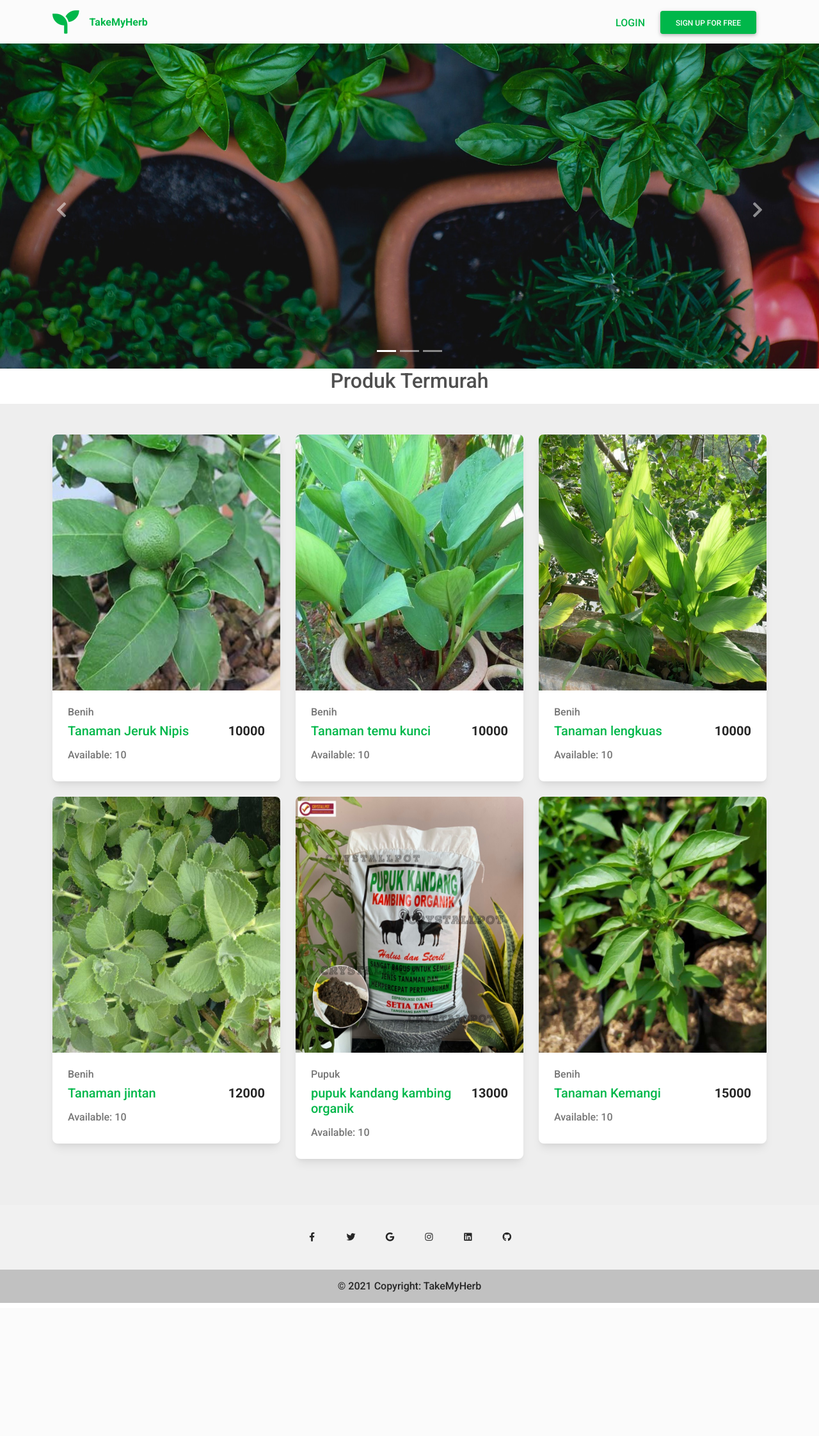
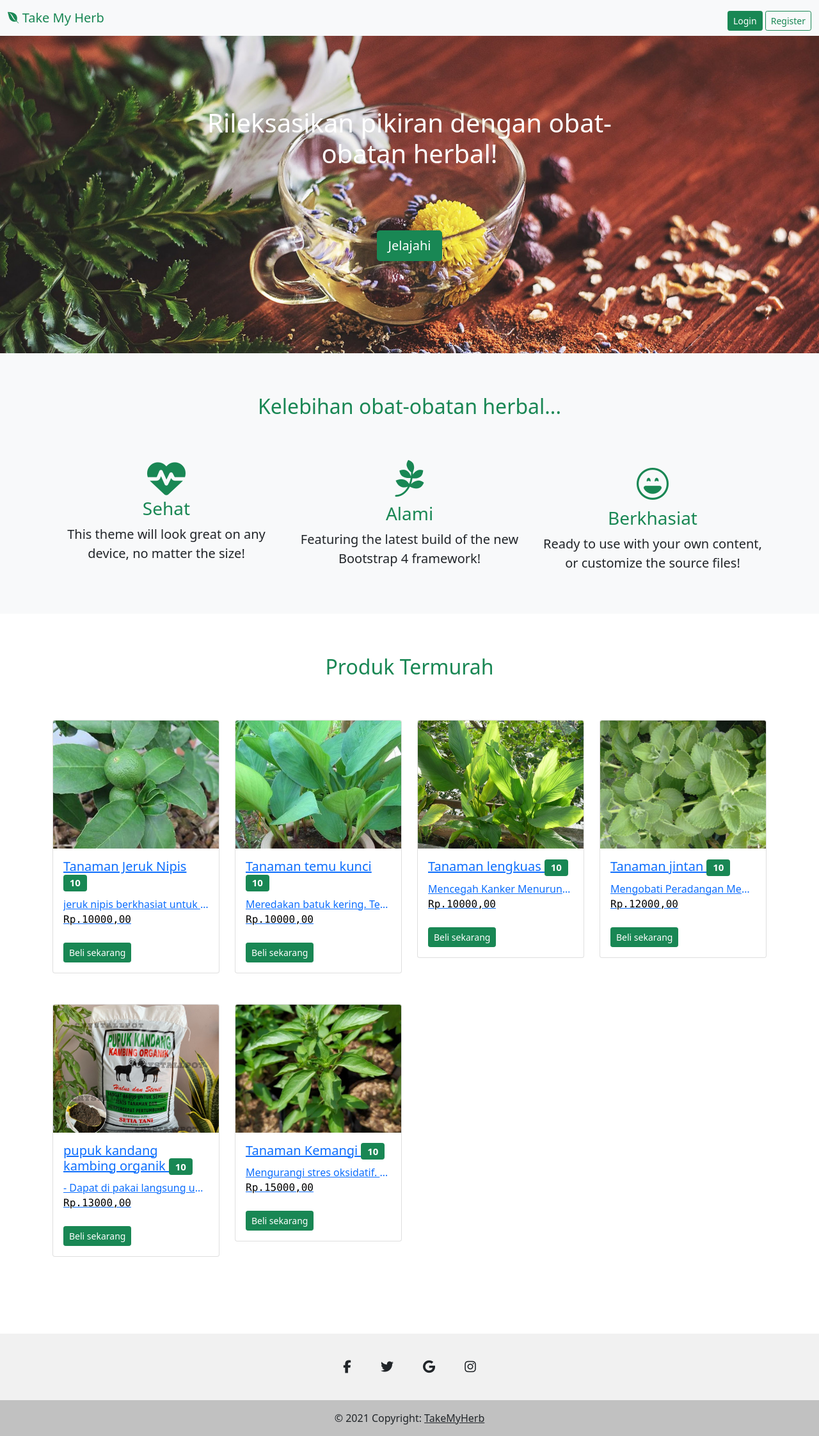
Before and after one commit to anangbagus/takemyherb, a PHP site: page /takemyherb/landingpage.php in a window 1280 px wide. Shown: the whole page at 64% size. Before the commit the page ends 2036 px from the top, so only its background shows below. Run offline with PHP 8.4, Linux system fonts and the light colour scheme; data comes from the database, SQL or seed files in the repository; some libraries are stand-ins or nearby versions.

Commit message:
add landing page bootstrap

```diff
--- a/landingpage.php
+++ b/landingpage.php
@@ -9,189 +9,164 @@
     <meta charset="UTF-8">
     <meta http-equiv="X-UA-Compatible" content="IE=edge">
     <meta name="viewport" content="width=device-width, initial-scale=1.0">
-
-    <!-- Font Awesome -->
-    <link
-    href="https://cdnjs.cloudflare.com/ajax/libs/font-awesome/5.15.1/css/all.min.css"
-    rel="stylesheet"
-    />
-    <!-- Google Fonts -->
-    <link
-    href="https://fonts.googleapis.com/css?family=Roboto:300,400,500,700&display=swap"
-    rel="stylesheet"
-    />
-    <!-- MDB -->
-    <link
-    href="https://cdnjs.cloudflare.com/ajax/libs/mdb-ui-kit/3.10.1/mdb.min.css"
-    rel="stylesheet"
-    />
-
+    <link rel="stylesheet" href="https://cdn.jsdelivr.net/npm/bootstrap-icons@1.7.2/font/bootstrap-icons.css">
+    <link href="https://cdn.jsdelivr.net/npm/bootstrap@5.1.3/dist/css/bootstrap.min.css" rel="stylesheet" integrity="sha384-1BmE4kWBq78iYhFldvKuhfTAU6auU8tT94WrHftjDbrCEXSU1oBoqyl2QvZ6jIW3" crossorigin="anonymous">
     <link rel="stylesheet" href="css/style.css">
-
     <title>Document</title>
+    <script src="https://use.fontawesome.com/babe3a1cb6.js"></script>
 </head>
 <body>
+    <!-- navabar -->
+    <nav class="navbar navbar-light bg-light">
+    <div class="container-fluid">
+        <a class="navbar-brand text-success" href="#">
+            <i class="fa fa-envira text-success"></i> Take My Herb
+        </a>
+        <div class="text-end">
+            <button class="btn btn-success btn-sm mt-2" > Login </button>
+            <button class="btn btn-outline-success btn-sm mt-2" > Register </button>
+        </div>
+    </div>
 
+    </nav>
 
-    <!-- MDB Navbar -->
-    <!-- Navbar -->
-    <nav class="navbar navbar-expand-lg navbar-light bg-light">
-    <!-- Container wrapper -->
+    <!-- cta section -->
+    <header class="text-center text-white masthead p-5" style="background:url('img/slide/2.jpg')no-repeat center center;background-size:cover;">
+        <div class="overlay"></div>
         <div class="container">
-        <!-- Navbar brand -->
-        <a class="navbar-brand me-2" href="">
-        <i class="fas fa-seedling text-success tw-bold " style="font-size:2.6rem;"></i>
-        </a>
-
-        <!-- Toggle button -->
-        <button
-        class="navbar-toggler"
-        type="button"
-        data-mdb-toggle="collapse"
-        data-mdb-target="#navbarButtonsExample"
-        aria-controls="navbarButtonsExample"
-        aria-expanded="false"
-        aria-label="Toggle navigation"
-        >
-        <i class="fas fa-bars"></i>
-        </button>
-
-        <!-- Collapsible wrapper -->
-        <div class="collapse navbar-collapse" id="navbarButtonsExample">
-        <!-- Left links -->
-        <ul class="navbar-nav me-auto mb-2 mb-lg-0">
-            <li class="nav-item">
-            <a class="nav-link  text-success fw-bold" href="#">TakeMyHerb</a>
-            </li>
-        </ul>
-        <!-- Left links -->
-
-        <div class="d-flex align-items-center">
-            <button type="button" class="btn btn-link px-3 me-2 text-success">
-            <a class="fs-6 text-success" href="index.php">Login</a>
-            </button>
-            <a class="fs-6" href="register.php">
-            <button type="button text-white" class="btn btn-success me-3">
-            Sign up for free
-            </button>
+            <div class="row">
+                <div class="p-2"></div>
+                <div class="col-xl-9 p-5 mx-auto position-relative">
+                    <h1 class="mb-5"> Rileksasikan pikiran dengan obat-obatan herbal!</h1>
+                </div>
+                <div class="col-md-10 col-lg-8 col-xl-7 mx-auto position-relative">
+                    <form>
+                        <div class="row">
+                            <div class="col-12 col-md-3" style="margin: auto;">
+                                <a href="index.php">
+                                    <button class="btn btn-success btn-lg " style="margin: auto;" type="submit">Jelajahi</button>
                                 </a>
                             </div>
                         </div>
-        <!-- Collapsible wrapper -->
-    </div>
-    <!-- Container wrapper -->
-    </nav>
-    <!-- Navbar -->
-
-    <!-- MDB Carousel -->
-    <div id="carouselExampleIndicators" class="carousel slide" data-mdb-ride="carousel">
-        <div class="carousel-indicators">
-            <button
-            type="button"
-            data-mdb-target="#carouselExampleIndicators"
-            data-mdb-slide-to="0"
-            class="active"
-            aria-current="true"
-            aria-label="Slide 1"
-            ></button>
-            <button
-            type="button"
-            data-mdb-target="#carouselExampleIndicators"
-            data-mdb-slide-to="1"
-            aria-label="Slide 2"
-            ></button>
-            <button
-            type="button"
-            data-mdb-target="#carouselExampleIndicators"
-            data-mdb-slide-to="2"
-            aria-label="Slide 3"
-            ></button>
-        </div>
-        <div class="carousel-inner">
-            <div class="carousel-item active">
-            <img
-                src="img/slide/3.jpg"
-                class="d-block w-100"
-                alt="..."
-            />
-            </div>
-            <div class="carousel-item">
-            <img
-                src="img/slide/2.jpg"
-                class="d-block w-100"
-                alt="..."
-            />
-            </div>
-            <div class="carousel-item">
-            <img
-                src="img/slide/1.jpg"
-                class="d-block w-100"
-                alt="..."
-            />
+                        <div class="p-5"></div>
+                    </form>
                 </div>
             </div>
-        <button
-            class="carousel-control-prev"
-            type="button"
-            data-mdb-target="#carouselExampleIndicators"
-            data-mdb-slide="prev"
-        >
-            <span class="carousel-control-prev-icon" aria-hidden="true"></span>
-            <span class="visually-hidden">Previous</span>
-        </button>
-        <button
-            class="carousel-control-next"
-            type="button"
-            data-mdb-target="#carouselExampleIndicators"
-            data-mdb-slide="next"
-        >
-            <span class="carousel-control-next-icon" aria-hidden="true"></span>
-            <span class="visually-hidden">Next</span>
-        </button>
         </div>
-
-
-        <!-- MDBoostrap Product Low Price -->
-        <h2 class="mb-3 text-center">Produk Termurah<h2/>
-        <section style="background-color: #eee;">
-            <div class="container py-5">
+    </header>
+    <!-- advantage section -->
+    <section class="text-center bg-light features-icons p-5">
+        <div class="container">
+            <div class="p-3">
+                <h2 class="mb-5 text-success">Kelebihan obat-obatan herbal...</h2>
+            </div>
             <div class="row">
-
-                <?php foreach($low_price_products as $row ): ?>
-
-                    <div class="col-md-12 col-lg-4 mb-4 pb-4 mb-lg-0">
-                    <div class="card">
-
-                    <!-- photo -->
-                    <img
-                        src="img/<?=$row["foto"]; ?>.jpg" class="card-img-top img-product"
-                        alt="laptop"
-                    />
-                    <div class="card-body">
-                        <div class="d-flex justify-content-between">
-                            <!-- type -->
-                            <h6><a href="#!" class="text-muted"><?=$row["tipe"]; ?></a></h6>
+                <div class="col-lg-4">
+                    <div class="mx-auto features-icons-item mb-5 mb-lg-0 mb-lg-3">
+                        <div class="d-flex features-icons-icon">
+                            <i style="font-size:60px; text-align:center; margin:auto;" class="fa fa-heartbeat text-success"></i>
                         </div>
-
-                        <div class="d-flex justify-content-between mb-3">
-                            <!-- title -->
-                            <h5 class="mb-0 text-success"><?=$row["nama_produk"]; ?></h5>
-                            <!-- price -->
-                            <h5 class="text-dark fw-bold mb-0"><?=$row["harga"]; ?></h5>
+                        <h3 class="text-success">Sehat</h3>
+                        <p class="lead mb-0">This theme will look great on any device, no matter the size!</p>
                     </div>
-
-                        <div class="d-flex justify-content-between mb-2">
-                            <!-- stock -->
-                            <h6 class="text-muted mb-0">Available: <span class=""><?=$row["stok"]; ?></span></h6>
-
+                </div>
+                <div class="col-lg-4">
+                    <div class="mx-auto features-icons-item mb-5 mb-lg-0 mb-lg-3">
+                        <div class="d-flex features-icons-icon pb-2">
+                            <i style="font-size:60px; text-align:center; margin:auto;" class="fa fa-pagelines text-success"></i>
+                        </div>
+                        <h3 class="text-success">Alami</h3>
+                        <p class="lead mb-0">Featuring the latest build of the new Bootstrap 4 framework!</p>
+                    </div>
+                </div>
+                <div class="col-lg-4">
+                    <div class="mx-auto features-icons-item mb-7 mb-lg-0 mb-lg-3">
+                        <div class="d-flex features-icons-icon">
+                            <i style="font-size:50px; text-align:center; margin:auto;" class="bi bi-emoji-laughing text-success"></i>
+                        </div>
+                        <h3 class="text-success">Berkhasiat</h3>
+                        <p class="lead mb-0">Ready to use with your own content, or customize the source files!</p>
                     </div>
                 </div>
             </div>
         </div>
+    </section>
+
+    <!--produk termurah section  -->
+    <div class="container-fluid py-5">
+        <div class="container">
+            <div class="p-3">
+                <h2 class="mb-5 text-success text-center">Produk Termurah</h2>
+            </div>
+            <div class="col-12 mb-4">
+                <div class="row">
+                    <div class="col-lg-12 col-md-8 ">
+                        <div class="row">
+
+                        <?php
+                        $keyword = "";
+                        if(isset($_POST['keyword'])){
+                            $keyword = $_POST['keyword'];
+                        };
+
+                        // pengambilan data produk sesuai dengan keyword
+                        $produk = query("SELECT * FROM produk WHERE nama_produk LIKE '%$keyword%' OR manfaat LIKE '%$keyword%' OR deskripsi LIKE '%$keyword%'");
+
+                        foreach($low_price_products as $row) : ?>
+                        <div class="col-lg-3 col-md-4 col-sm-6 mb-5">
+                            <a href="detailproduk.php?id_produk=<?=$row["id_produk"]?>" class="test">
+                            <div class="card ">
+                                <img src="img/<?=$row["foto"]; ?>.jpg" class="card-img-top" style="height: 200px; object-fit: cover;"  alt="<?=$row["nama_produk"]; ?>">
+                                <div class="card-body">
+                                    <h5 class="card-title"><?=$row["nama_produk"]; ?>
+                                        <span class="badge bg-success rectangle-pill"><?=$row["stok"]; ?></span>
+                                    </h5>
+                                    <div class="text-truncate">
+                                        <?=$row["deskripsi"]; ?>
+                                    </div>
+                                    <p class="font-monospace text-black"> Rp.<?=$row["harga"]; ?>,00</p>
+                                    <a href="index.php">
+                                        <button class="btn btn-success btn-sm mt-2" value="Checkout" name="checkout"> Beli sekarang </button>
+                                    </a>
+                                </div>
+                                </div>
+                                </a>
+                            </div>
                         <?php endforeach; ?>
                         </div>
                     </div>
-            </section>
+                </div>
+            </div>
+        </div>
+    </div>
+
+
+    <!-- people section
+    <section class="text-center bg-light testimonials p-5">
+        <div class="container">
+            <h2 class="mb-5 text-success">Apa yang pembeli katakan...</h2>
+            <div class="row">
+                <div class="col-lg-4">
+                    <div class="mx-auto testimonial-item mb-5 mb-lg-0"><img class="rounded-circle img-fluid mb-3" style="height: 170px;" src="img/profile/1.jpg">
+                        <h5>Margaret E.</h5> membeli <span class="fw-bold text-success"> Kemangi </span>
+                        <p class="font-weight-light mb-0">"This is fantastic! Thanks so much guys!"</p>
+                    </div>
+                </div>
+                <div class="col-lg-4">
+                    <div class="mx-auto testimonial-item mb-5 mb-lg-0"><img class="rounded-circle img-fluid mb-3" style="height: 170px;" src="img/profile/1.jpg">
+                        <h5>Fred S.</h5> membeli <span class="fw-bold text-success"> Kemangi </span>
+                        <p class="font-weight-light mb-0">"Bootstrap is amazing. I've been using it to create lots of super nice landing pages."</p>
+                    </div>
+                </div>
+                <div class="col-lg-4">
+                    <div class="mx-auto testimonial-item mb-5 mb-lg-0"><img class="rounded-circle img-fluid mb-3" style="height: 170px;" src="img/profile/1.jpg">
+                        <h5>Sarah W.</h5> membeli <span class="fw-bold text-success"> Kemangi </span>
+                        <p class="font-weight-light mb-0">"Thanks so much for making these free resources available to us!"</p>
+                    </div>
+                </div>
+            </div>
+        </div>
+    </section> -->
 
 
         <!-- MDBootstrap footer -->
@@ -206,7 +181,7 @@
                 href="#!"
                 role="button"
                 data-mdb-ripple-color="dark"
-                ><i class="fab fa-facebook-f"></i
+                ><i class="fa fa-facebook-f"></i
             ></a>
 
             <!-- Twitter -->
@@ -215,7 +190,7 @@
                 href="#!"
                 role="button"
                 data-mdb-ripple-color="dark"
-                ><i class="fab fa-twitter"></i
+                ><i class="fa fa-twitter"></i
             ></a>
 
             <!-- Google -->
@@ -224,7 +199,7 @@
                 href="#!"
                 role="button"
                 data-mdb-ripple-color="dark"
-                ><i class="fab fa-google"></i
+                ><i class="fa fa-google"></i
             ></a>
 
             <!-- Instagram -->
@@ -233,41 +208,19 @@
                 href="#!"
                 role="button"
                 data-mdb-ripple-color="dark"
-                ><i class="fab fa-instagram"></i
-            ></a>
-
-            <!-- Linkedin -->
-            <a
-                class="btn btn-link btn-floating btn-lg text-dark m-1"
-                href="#!"
-                role="button"
-                data-mdb-ripple-color="dark"
-                ><i class="fab fa-linkedin"></i
+                ><i class="fa fa-instagram"></i
             ></a>
             <!-- Github -->
-            <a
-                class="btn btn-link btn-floating btn-lg text-dark m-1"
-                href="#!"
-                role="button"
-                data-mdb-ripple-color="dark"
-                ><i class="fab fa-github"></i
-            ></a>
-            </section>
             <!-- Section: Social media -->
         </div>
         <!-- Grid container -->
 
         <!-- Copyright -->
-        <div class="text-center fs-6 text-dark p-3" style="background-color: rgba(0, 0, 0, 0.2);">
+        <div class="text-center fs-6 text-dark mt-2 p-3" style="background-color: rgba(0, 0, 0, 0.2);">
             © 2021 Copyright:
             <a class="text-dark" href="https://mdbootstrap.com/">TakeMyHerb</a>
         </div>
         </footer>
-
-    <!-- MDB -->
-    <script
-    type="text/javascript"
-    src="https://cdnjs.cloudflare.com/ajax/libs/mdb-ui-kit/3.10.1/mdb.min.js"
-    ></script>
+    <script src="https://cdn.jsdelivr.net/npm/bootstrap@5.1.3/dist/js/bootstrap.bundle.min.js" integrity="sha384-ka7Sk0Gln4gmtz2MlQnikT1wXgYsOg+OMhuP+IlRH9sENBO0LRn5q+8nbTov4+1p" crossorigin="anonymous"></script>
 </body>
 </html>
```
Also changed, not shown: img/profile/1.jpg. Lines whose indentation alone changed are shown as unchanged.
